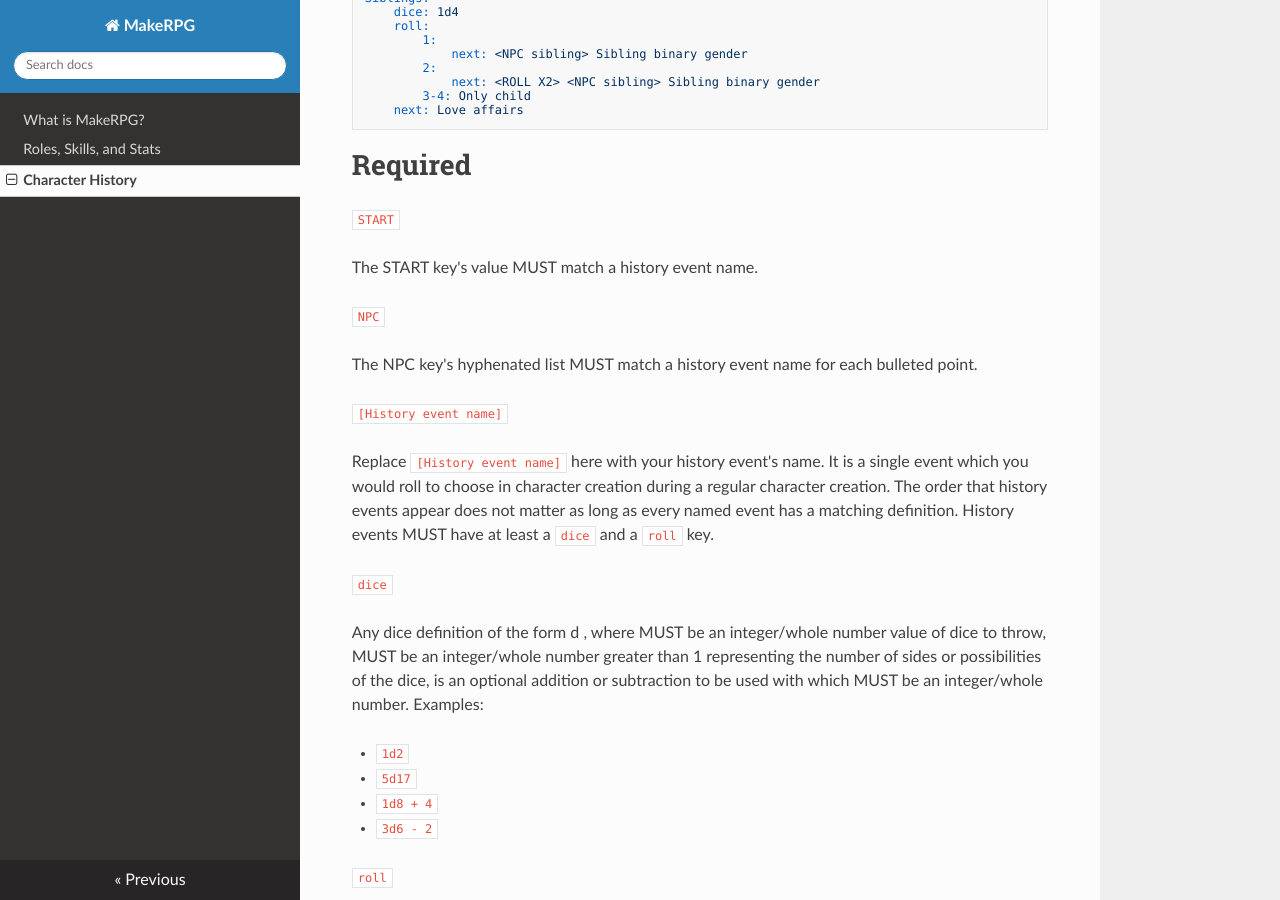
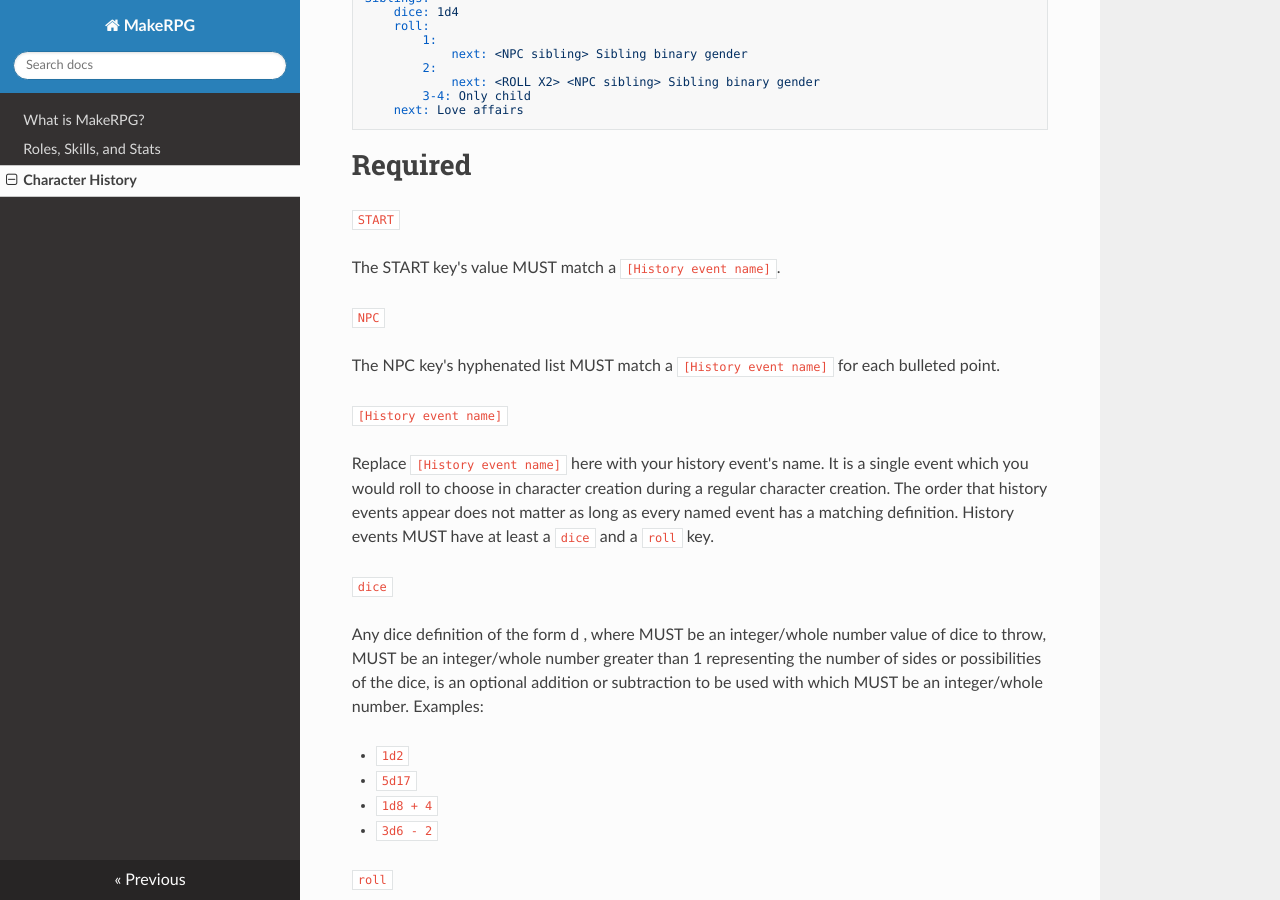
Before and after one commit to ericearl/MakeRPG, an MkDocs documentation site: the page built from docs/history.md, in a window 1280 px wide and 900 px high, scrolled down 1308 px. Built offline with MkDocs 1.6.1, drawn with Linux system fonts in a browser that asks for light colours; nearby versions of some CDN libraries; old or Windows-style settings are respelled for this version of MkDocs.

```diff
--- a/docs/history.md
+++ b/docs/history.md
@@ -82,11 +82,11 @@ Siblings:
 
 `START`
 
-The START key's value MUST match a history event name.
+The START key's value MUST match a `[History event name]`.
 
 `NPC`
 
-The NPC key's hyphenated list MUST match a history event name for each bulleted point.
+The NPC key's hyphenated list MUST match a `[History event name]` for each bulleted point.
 
 `[History event name]`
 
```
